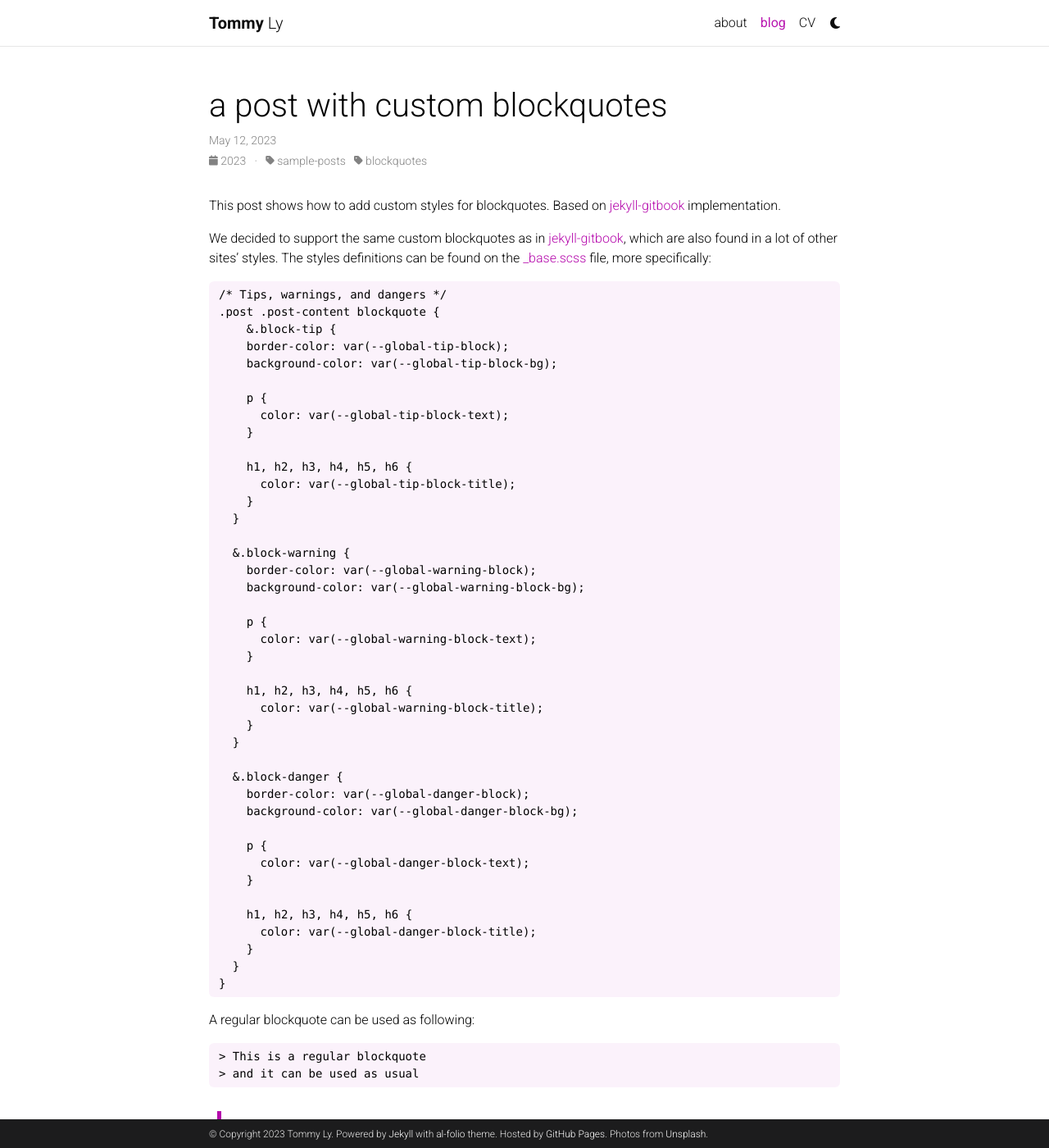
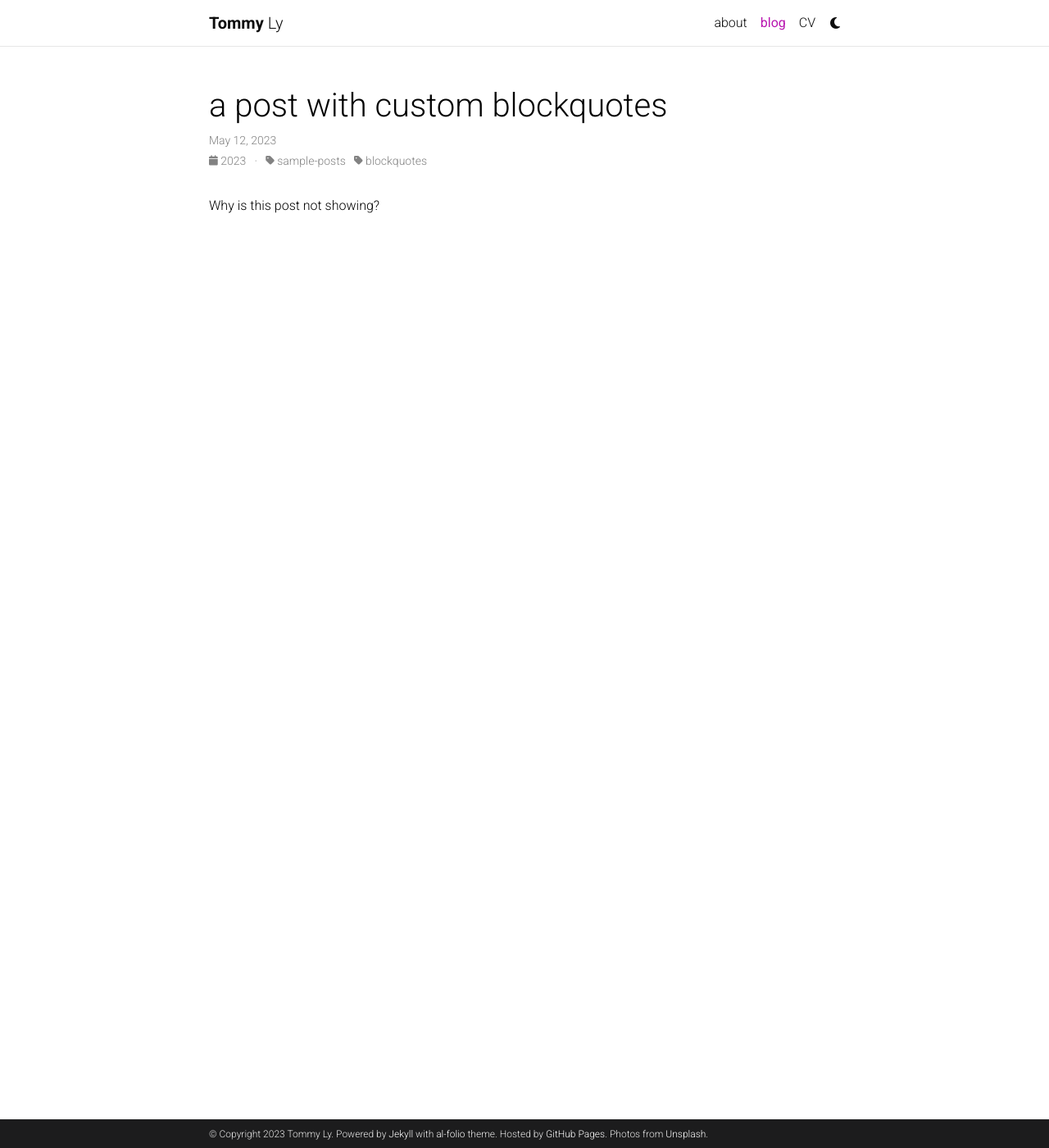
Before and after one commit to tommyly201/tommyly201.github.io, a Jekyll site: the page built from _posts/2023-05-12-custom-blockquotes.md, in a window 1280 px wide and 1400 px high. Shown: the whole window at 82% size. Built offline with Jekyll 4.4.1, drawn with Linux system fonts in a browser that asks for light colours; comment, search, counter and statistics services are not loaded; a style sheet for code colours, icons or effects is not loaded; some of the changed text lies outside the part shown.

Commit message:
change blog post

````diff
--- a/_posts/2023-05-12-custom-blockquotes.md
+++ b/_posts/2023-05-12-custom-blockquotes.md
@@ -2,109 +2,9 @@
 layout: post
 title: a post with custom blockquotes
 date: 2023-05-12 15:53:00-0400
-description: an example of a blog post with custom blockquotes
+description: hello world blog post
 categories: sample-posts blockquotes
 giscus_comments: true
-related_posts: true
+related_posts: false
 ---
-This post shows how to add custom styles for blockquotes. Based on [jekyll-gitbook](https://github.com/sighingnow/jekyll-gitbook) implementation.
-
-We decided to support the same custom blockquotes as in [jekyll-gitbook](https://sighingnow.github.io/jekyll-gitbook/jekyll/2022-06-30-tips_warnings_dangers.html), which are also found in a lot of other sites' styles. The styles definitions can be found on the [_base.scss](https://github.com/alshedivat/al-folio/blob/master/_sass/_base.scss) file, more specifically:
-
-```scss
-/* Tips, warnings, and dangers */
-.post .post-content blockquote {
-    &.block-tip {
-    border-color: var(--global-tip-block);
-    background-color: var(--global-tip-block-bg);
-
-    p {
-      color: var(--global-tip-block-text);
-    }
-
-    h1, h2, h3, h4, h5, h6 {
-      color: var(--global-tip-block-title);
-    }
-  }
-
-  &.block-warning {
-    border-color: var(--global-warning-block);
-    background-color: var(--global-warning-block-bg);
-
-    p {
-      color: var(--global-warning-block-text);
-    }
-
-    h1, h2, h3, h4, h5, h6 {
-      color: var(--global-warning-block-title);
-    }
-  }
-
-  &.block-danger {
-    border-color: var(--global-danger-block);
-    background-color: var(--global-danger-block-bg);
-
-    p {
-      color: var(--global-danger-block-text);
-    }
-
-    h1, h2, h3, h4, h5, h6 {
-      color: var(--global-danger-block-title);
-    }
-  }
-}
-```
-
-A regular blockquote can be used as following:
-
-```markdown
-> This is a regular blockquote
-> and it can be used as usual
-```
-
-> This is a regular blockquote
-> and it can be used as usual
-
-These custom styles can be used by adding the specific class to the blockquote, as follows:
-
-```markdown
-> ##### TIP
->
-> A tip can be used when you want to give advice
-> related to a certain content.
-{: .block-tip }
-```
-
-> ##### TIP
->
-> A tip can be used when you want to give advice
-> related to a certain content.
-{: .block-tip }
-
-```markdown
-> ##### WARNING
->
-> This is a warning, and thus should
-> be used when you want to warn the user
-{: .block-warning }
-```
-
-> ##### WARNING
->
-> This is a warning, and thus should
-> be used when you want to warn the user
-{: .block-warning }
-
-```markdown
-> ##### DANGER
->
-> This is a danger zone, and thus should
-> be used carefully
-{: .block-danger }
-```
-
-> ##### DANGER
->
-> This is a danger zone, and thus should
-> be used carefully
-{: .block-danger }
+Why is this post not showing?
````
